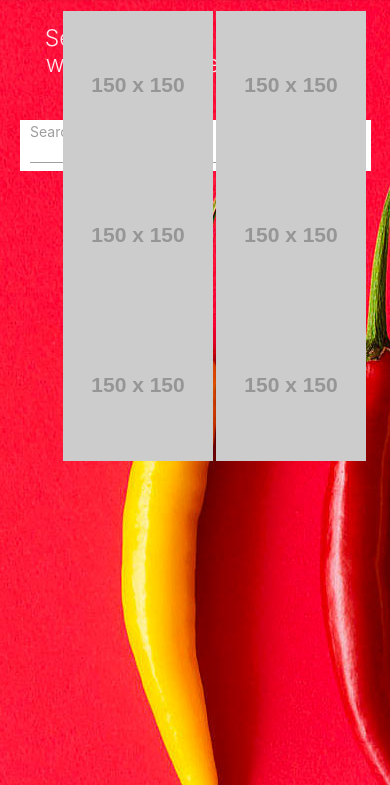
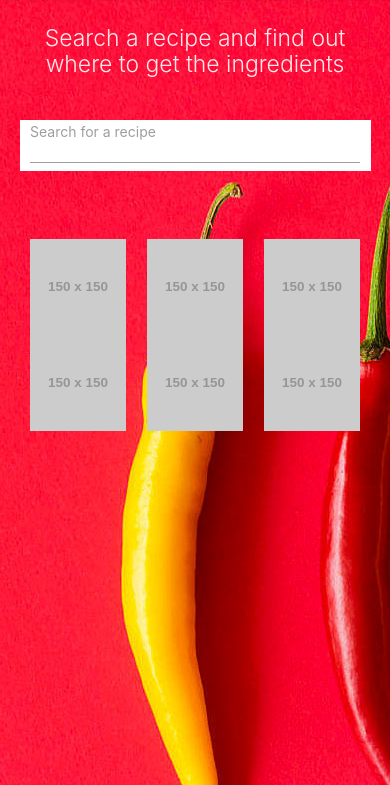
Before and after one commit to jschrbr/food-hound, a plain HTML site: page index.html in a window 390 px wide. Shown: the part 59-844 px from the top of the page. Drawn offline with nearby package versions, Linux system fonts and the light colour scheme; placeholder pictures from the web are drawn by us.

Commit message:
fixed responsivness of images

```diff
--- a/assets/css/styles.css
+++ b/assets/css/styles.css
@@ -26,16 +26,6 @@ p {
   width: 100%;
 }
 
-@media only screen and (max-width: 992px) {
-  .parallax-container .section {
-    position: absolute;
-    top: 40%;
-  }
-  #index-banner .section {
-    top: 10%;
-  }
-}
-
 @media only screen and (max-width: 600px) {
   #index-banner .section {
     top: 0;
--- a/index.html
+++ b/index.html
@@ -41,7 +41,6 @@
     <div id="index-banner" class="parallax-container">
       <div class="section no-pad-bot">
         <div class="container">
-          <br /><br />
           <div class="row center">
             <h5 class="header col s12 light">
               Search a recipe and find out where to get the ingredients
@@ -59,29 +58,25 @@
           </div>
           <br /><br />
         </div>
-      </div>
+      <div>
         <img class="parallax"
           src="assets/images/backgroundchilis.jpg"
           alt="Unsplashed background img 1">
         <div class="container">
             <div class="section">
-                <div class="row center">
-                    <div class="col" id="returned-recipes">
-                      <img src="https://via.placeholder.com/150">
-                      <img src="https://via.placeholder.com/150">
-                      <img src="https://via.placeholder.com/150">
-                      <img src="https://via.placeholder.com/150">
-                      <img src="https://via.placeholder.com/150">
-                      <img src="https://via.placeholder.com/150">
-                    </div>
+                    <div class="row" id="returned-recipes">
+                      <img class="col s4" src="https://via.placeholder.com/150">
+                      <img class="col s4" src="https://via.placeholder.com/150">
+                      <img class="col s4" src="https://via.placeholder.com/150">
+                      <img class="col s4" src="https://via.placeholder.com/150">
+                      <img class="col s4" src="https://via.placeholder.com/150">
+                      <img class="col s4" src="https://via.placeholder.com/150">
                 </div>
             </div>
           </div>
         </img>
       </div>
     </div>
-
-    \
 </div>
     <script src="https://code.jquery.com/jquery-2.1.1.min.js"></script>
     <script src="assets/js/materialize.js"></script>
```
